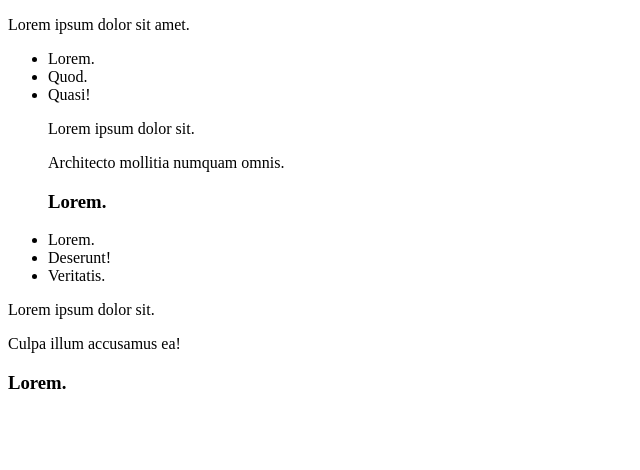
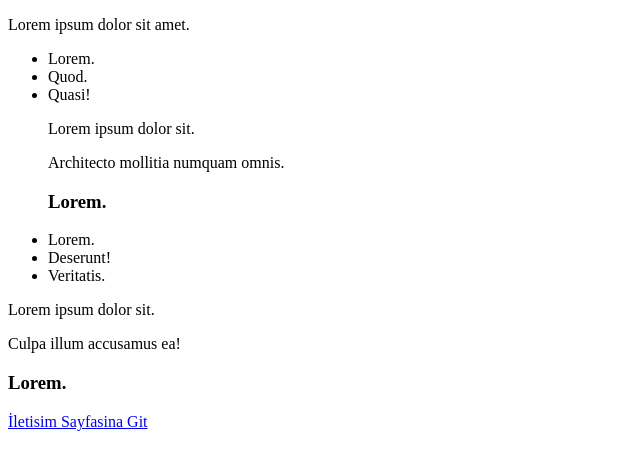
Before and after one commit to sfdnz/HTML-Ilk-Odev, a plain HTML site: page index2.html in a window 1280 px wide. Shown: the whole page, without its empty margins (0-640 px from the left). Drawn offline with Linux system fonts and the light colour scheme.

Commit message:
html files modified

```diff
--- a/index2.html
+++ b/index2.html
@@ -32,3 +32,14 @@
 <p>Lorem ipsum dolor sit.</p>
 <p>Culpa illum accusamus ea!</p>
 <h3>Lorem.</h3>
+
+
+
+
+
+
+
+
+<a href="iletisim.html">
+    İletisim Sayfasina Git
+</a>
```
Also changed, not shown: iletisim.html (+5 -0 lines).
